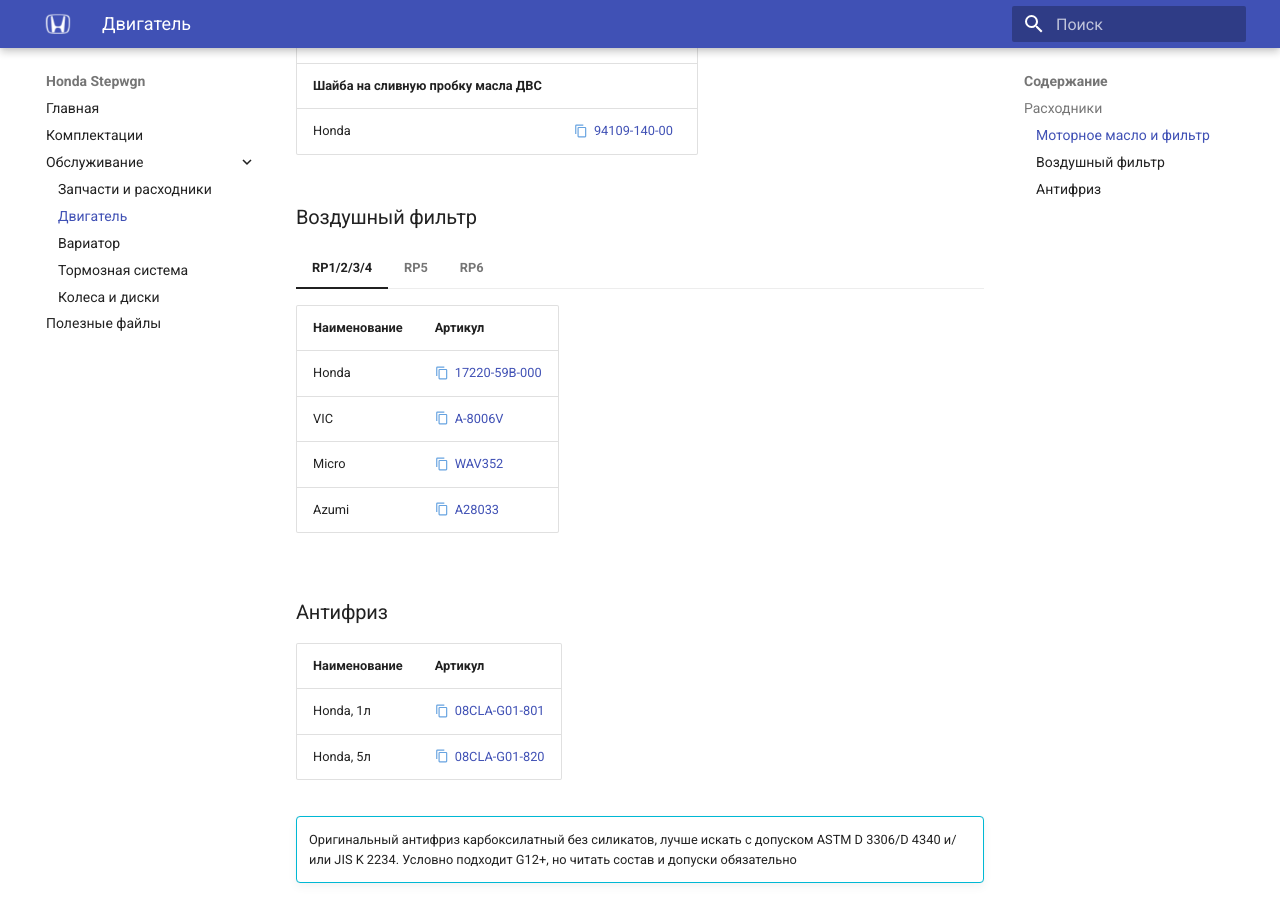
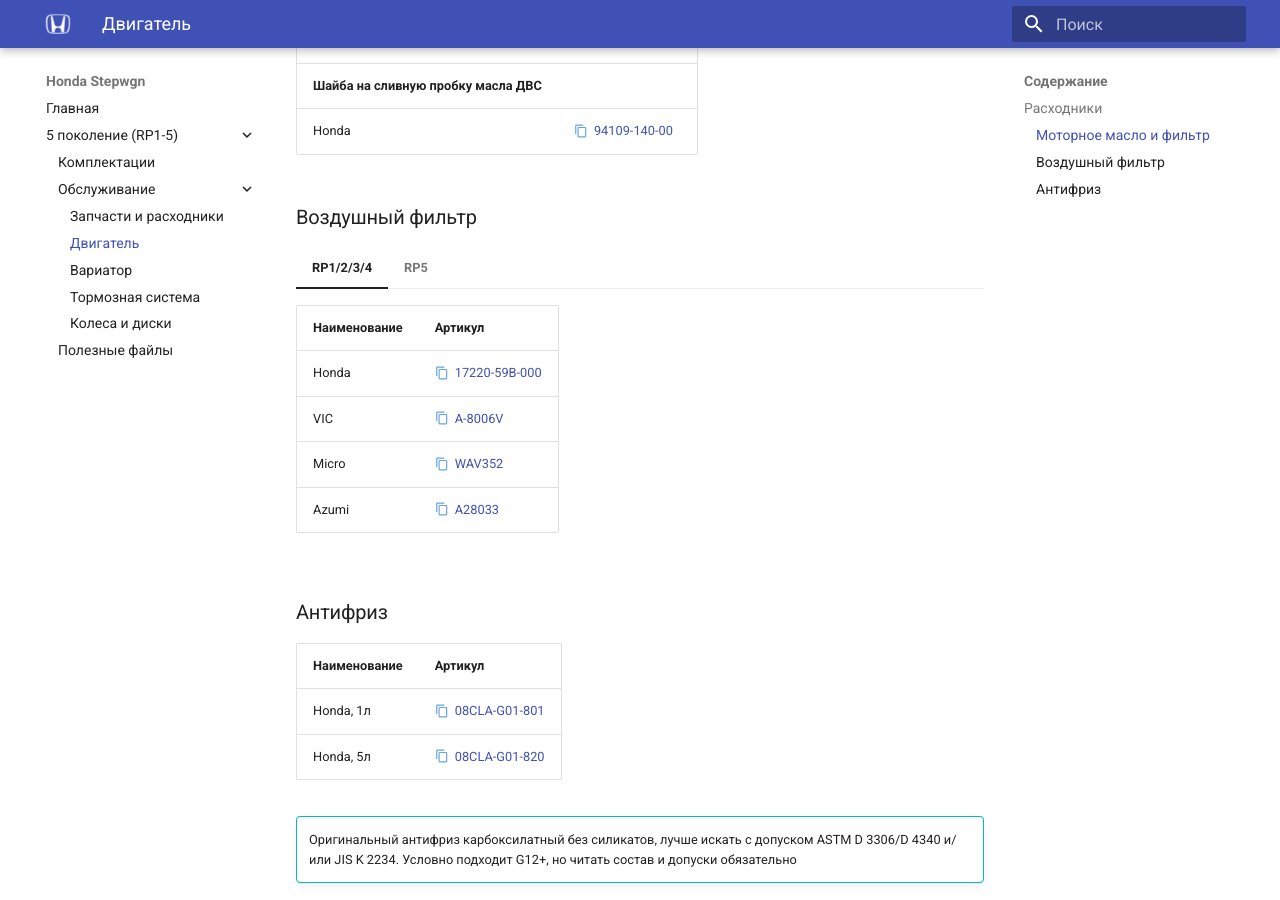
Before and after one commit to stepwgn/stepwgn.github.io, an MkDocs documentation site: the page built from docs/5g/service/engine.md, in a window 1280 px wide and 900 px high, scrolled down 623 px. Built offline with MkDocs 1.6.1 and Material for MkDocs 9.7.7, drawn with Linux system fonts in a browser that asks for light colours.

Commit message:
Под пятое поколение выделен отдельный раздел
Signed-off-by: Zakhar Petrov <46595458+zakhar-petrov@users.noreply.github.com>

```diff
--- a/docs/service/parts.md
+++ b/docs/5g/service/parts.md
@@ -36,12 +36,6 @@
     |--------------|------------------------------------------------------|
     | Honda        | [17220-5Y3-J00](#"Honda 17220-5Y3-J00"){ .copyable } |
     | VIC          | [A-8007-V](#"VIC A-8007-V"){ .copyable }             |
-
-=== "RP6"
-
-    | Наименование | Артикул                                              |
-    |--------------|------------------------------------------------------|
-    | Honda        | [17220-6HL-P00](#"Honda 17220-6HL-P00"){ .copyable } |
 
 <!--air-filter-end-->
 
--- a/mkdocs.yml
+++ b/mkdocs.yml
@@ -2,14 +2,15 @@
 
 nav:
   - Главная: index.md
-  - Комплектации: configurations.md
-  - Обслуживание:
-      - Запчасти и расходники: service/parts.md
-      - Двигатель: service/engine.md
-      - Вариатор: service/variator.md
-      - Тормозная система: service/brake-system.md
-      - Колеса и диски: service/wheels.md
-  - Полезные файлы: downloads.md
+  - 5 поколение (RP1-5):
+      - Комплектации: 5g/configurations.md
+      - Обслуживание:
+          - Запчасти и расходники: 5g/service/parts.md
+          - Двигатель: 5g/service/engine.md
+          - Вариатор: 5g/service/variator.md
+          - Тормозная система: 5g/service/brake-system.md
+          - Колеса и диски: 5g/service/wheels.md
+      - Полезные файлы: 5g/downloads.md
 
 theme:
   name: material
```
Also changed, not shown: docs/5g/configurations.md (renamed from docs/configurations.md, +1 -1 lines), docs/5g/downloads.md (added, +3 -0 lines), docs/downloads.md (deleted, +0 -3 lines), docs/index.md (+1 -1 lines), docs/5g/service/brake-system.md (renamed from docs/service/brake-system.md), docs/5g/service/engine.md (renamed from docs/service/engine.md), docs/5g/service/variator.md (renamed from docs/service/variator.md), docs/5g/service/wheels.md (renamed from docs/service/wheels.md).
